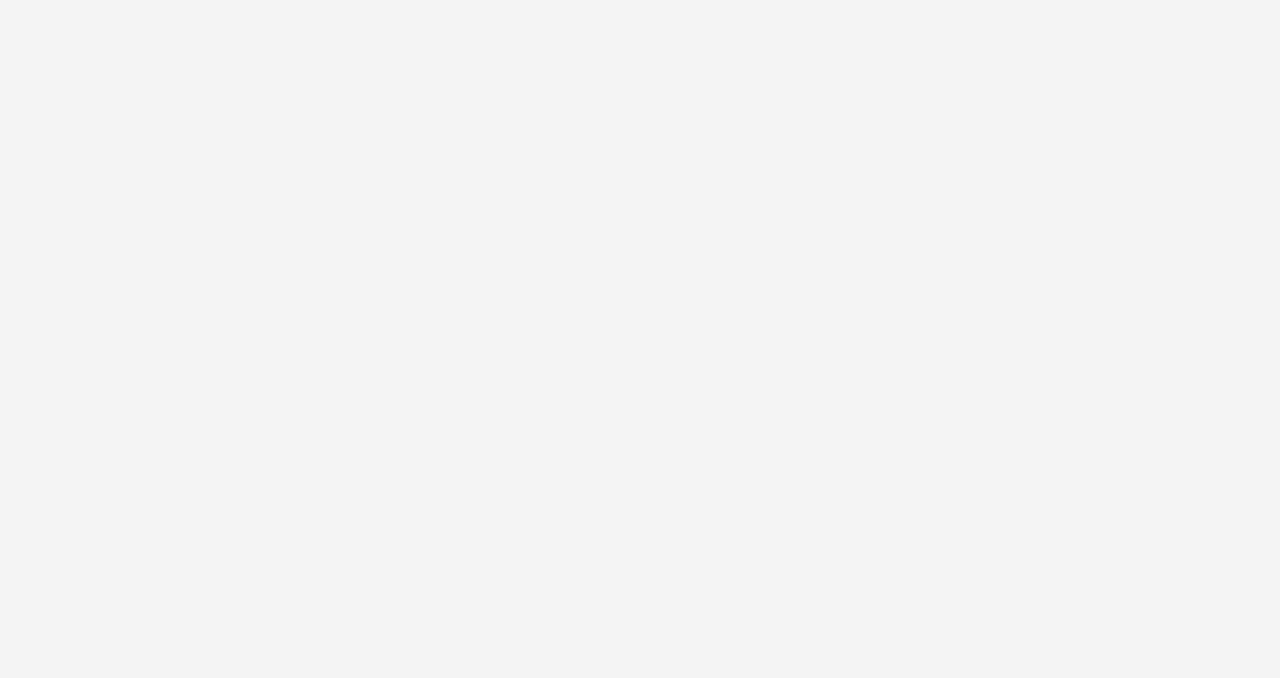
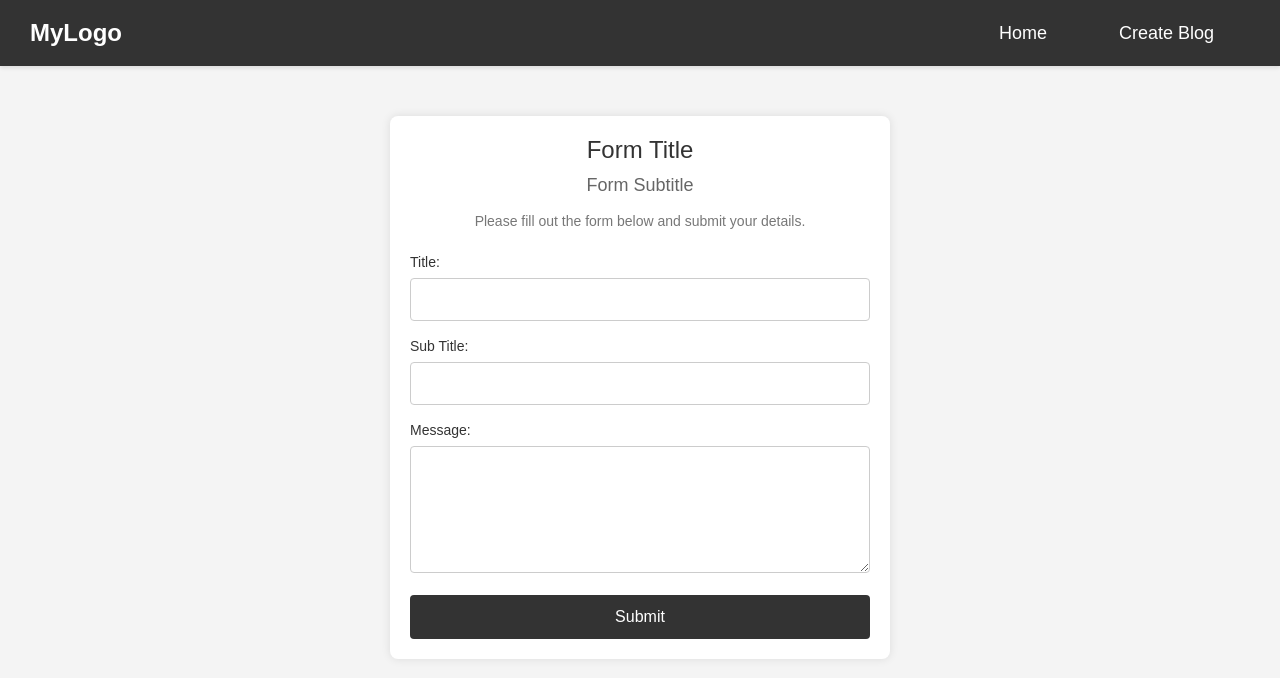
Before and after one commit to KiranRAI10/React-CMS, a React (Vite) app: page /createBlog in a window 1280 px wide. Before the commit this address had no page. Shown: the top 678 px of the page. Built offline with nearby package versions, Linux system fonts and the light colour scheme.

Commit message:
create blog using useState

```diff
--- a/src/App.jsx
+++ b/src/App.jsx
@@ -2,6 +2,7 @@
 import './App.css'
 import { BrowserRouter,Routes, Route } from 'react-router-dom'
 import Home from './pages/Home/Home'
+import CreateBlog from './pages/CreateBlog/CreateBlog'
 
 function App() {
 
@@ -10,6 +11,7 @@ function App() {
     <BrowserRouter>
     <Routes>
         <Route path ="/" element = {<Home/>}/>
+        <Route path = "createBlog" element = {<CreateBlog/>} />
     </Routes>
     </BrowserRouter>
   )
--- a/src/component/Navbar/NavBar.jsx
+++ b/src/component/Navbar/NavBar.jsx
@@ -1,6 +1,8 @@
+import { useNavigate } from 'react-router-dom'
 import './Navbar.css'
 
 const NavBar = () => {
+  const navigate = useNavigate()
   return (
     <div>
 <nav className="navbar">
@@ -8,10 +10,10 @@ const NavBar = () => {
             <a href="#">MyLogo</a>
         </div>
         <ul className="nav-links">
-            <li><a href="#home">Home</a></li>
-            <li><a href="#about">About</a></li>
-            <li><a href="#services">Services</a></li>
-            <li><a href="#contact">Contact</a></li>
+            <li><a onClick={()=> navigate ('/')}>Home</a></li>
+            <li><a onClick={() => navigate('/createBlog')}>Create Blog</a></li>
+            {/* <li><a href="#services">Services</a></li>
+            <li><a href="#contact">Contact</a></li> */}
         </ul>
         <div className="menu-toggle" id="menu-toggle">
             <span className="bar"></span>
--- /dev/null
+++ b/src/pages/CreateBlog/CreateBlog.css
@@ -0,0 +1,72 @@
+body {
+    font-family: Arial, sans-serif;
+    margin: 0;
+    padding: 0;
+    background-color: #f4f4f4;
+}
+
+.form-container {
+    max-width: 500px;
+    margin: 50px auto;
+    padding: 20px;
+    background: #fff;
+    border-radius: 8px;
+    box-shadow: 0 0 10px rgba(0, 0, 0, 0.1);
+}
+
+.form-title {
+    margin-bottom: 10px;
+    font-size: 24px;
+    color: #333;
+    text-align: center;
+}
+
+.form-subtitle {
+    margin-bottom: 15px;
+    font-size: 18px;
+    color: #666;
+    text-align: center;
+}
+
+.form-description {
+    margin-bottom: 20px;
+    font-size: 14px;
+    color: #777;
+    text-align: center;
+}
+
+.form-group {
+    margin-bottom: 15px;
+}
+
+.form-group label {
+    display: block;
+    margin-bottom: 5px;
+    font-size: 14px;
+    color: #333;
+}
+
+.form-group input,
+.form-group textarea {
+    width: 100%;
+    padding: 10px;
+    box-sizing: border-box;
+    border: 1px solid #ccc;
+    border-radius: 4px;
+    font-size: 14px;
+}
+
+.submit-button {
+    width: 100%;
+    padding: 10px;
+    background: #333;
+    color: #fff;
+    border: none;
+    border-radius: 4px;
+    font-size: 16px;
+    cursor: pointer;
+}
+
+.submit-button:hover {
+    background: #555;
+}
--- /dev/null
+++ b/src/pages/CreateBlog/CreateBlog.jsx
@@ -0,0 +1,64 @@
+import { useState } from 'react'
+import NavBar from '../../component/Navbar/NavBar'
+import axios from 'axios'
+import './CreateBlog.css'
+import { useNavigate } from 'react-router-dom'
+
+
+const CreateBlog = () => {
+
+    const navigate = useNavigate()
+    const [title,setTitle] = useState("")
+    const [subTitle, setSubTitle] = useState("")
+    const [description,setDescription] =useState("")
+
+    // console.log(title,subTitle,description)
+
+    const createBlog = async (e) =>{
+        e.preventDefault()
+
+        const data = {
+            title : title,
+            subTitle : subTitle,
+            description : description
+        }
+
+
+        const response = await axios.post("http://localhost:3000/createBlog",data)
+        // console.log(response)
+        if( response.status == 201) {
+            navigate("/")
+        } else {
+            alert("Something is wrong")
+        }
+
+    }
+  return (
+    <>
+    <NavBar/>
+    <div className="form-container">
+        <h1 className="form-title">Form Title</h1>
+        <h2 className="form-subtitle">Form Subtitle</h2>
+        <p className="form-description">Please fill out the form below and submit your details.</p>
+
+        <form onSubmit={createBlog}>
+            <div className="form-group">
+                <label htmlFor="name">Title:</label>
+                <input type="text" id="name" name="name" required onChange={(e) =>setTitle (e.target.value)}/>
+            </div>
+            <div className="form-group">
+                <label htmlFor="email">Sub Title:</label>
+                <input type="text" id="email" name="email" required onChange={(e) => setSubTitle (e.target.value)}/>
+            </div>
+            <div className="form-group">
+                <label htmlFor="message">Message:</label>
+                <textarea id="message" name="message" rows="5" required onChange={(e) => setDescription (e.target.value)}/>
+            </div>
+            <button type="submit" className="submit-button">Submit</button>
+        </form>
+    </div>
+    </>
+  )
+}
+
+export default CreateBlog
```
